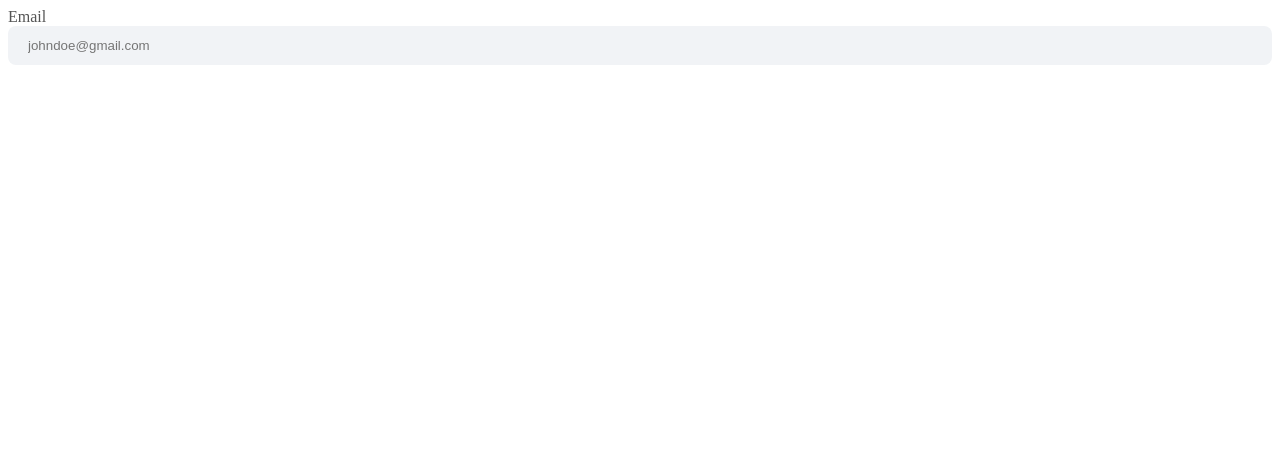
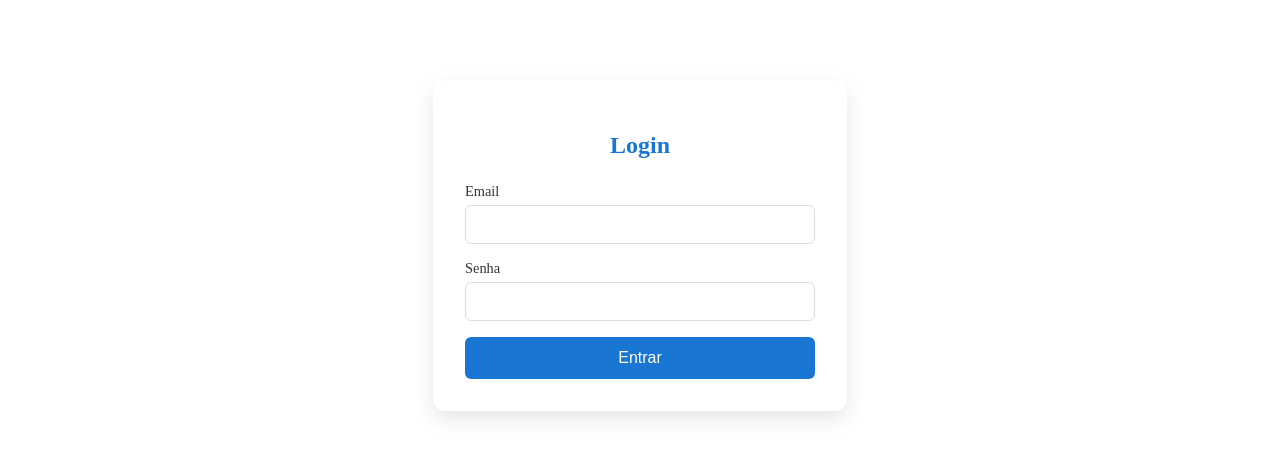
Before and after one commit to AndreReginatto93/petshop-metaway, an Angular app in the folder petshop-frontend/: page / in a window 1280 px wide. Shown: the top 458 px of the page. Built offline with nearby package versions, Linux system fonts and the light colour scheme.

Commit message:
login page

```diff
--- a/petshop-frontend/src/app/app.component.html
+++ b/petshop-frontend/src/app/app.component.html
@@ -1,11 +1,3 @@
-
-
-<app-primary-input
-            formControlName="email"
-            inputName="email"
-            type="email"
-            label="Email"
-            placeholder="johndoe@gmail.com"
-        >
+<app-login></app-login>
 
 <router-outlet />
--- a/petshop-frontend/src/app/app.component.ts
+++ b/petshop-frontend/src/app/app.component.ts
@@ -1,10 +1,10 @@
 import { Component } from '@angular/core';
 import { RouterOutlet } from '@angular/router';
-import { PrimaryInputComponent } from "./components/primary-input/primary-input.component";
+import { LoginComponent } from "./pages/login/login.component";
 
 @Component({
   selector: 'app-root',
-  imports: [RouterOutlet, PrimaryInputComponent],
+  imports: [RouterOutlet, LoginComponent],
   templateUrl: './app.component.html',
   styleUrl: './app.component.scss'
 })
--- a/petshop-frontend/src/app/components/primary-input/primary-input.component.html
+++ /dev/null
@@ -1,11 +0,0 @@
-<div class="input-wrapper">
-    <label [for]="inputName">{{ label }}</label>
-    <div class="input-content">
-        <input
-            [type]="type"
-            [placeholder]="placeholder"
-            [value]="value"
-            (input)="onInput($event)"
-        />
-    </div>
-</div>
--- a/petshop-frontend/src/app/components/primary-input/primary-input.component.scss
+++ /dev/null
@@ -1,25 +0,0 @@
-@import "../../../app/styles/variables.scss";
-
-.input-wrapper {
-    color: $text-color;
-    font-size: 16px;
-    text-align: start;
-
-    label {
-        margin-bottom: 10px;
-    }
-
-    .input-content {
-        width: 100%;
-        border-radius: 8px;
-        display: flex;
-
-        input {
-            border: none;
-            border-radius: 8px;
-            background-color: $gray-secondary-bg;
-            padding: 12px 0 12px 20px;
-            width: 100%;
-        }
-    }
-}
--- a/petshop-frontend/src/app/components/primary-input/primary-input.component.ts
+++ /dev/null
@@ -1,50 +0,0 @@
-import { Component, Input, forwardRef } from '@angular/core';
-import { ControlValueAccessor, FormGroup, NG_VALUE_ACCESSOR, ReactiveFormsModule } from '@angular/forms';
-
-type InputTypes = "text" | "email" | "password"
-
-@Component({
-  selector: 'app-primary-input',
-  standalone: true,
-  imports: [
-    ReactiveFormsModule
-  ],
-  providers: [
-    {
-      provide: NG_VALUE_ACCESSOR,
-      useExisting: forwardRef(() => PrimaryInputComponent),
-      multi: true
-    }
-  ],
-  templateUrl: './primary-input.component.html',
-  styleUrl: './primary-input.component.scss'
-})
-export class PrimaryInputComponent implements ControlValueAccessor {
-  @Input() type: InputTypes = "text";
-  @Input() placeholder: string = "";
-  @Input() label: string = "";
-  @Input() inputName: string = "";
-
-  value: string = ''
-  onChange: any = () => {}
-  onTouched: any = () => {}
-
-  onInput(event: Event){
-    const value = (event.target as HTMLInputElement).value
-    this.onChange(value)
-  }
-
-  writeValue(value: any): void {
-    this.value = value
-  }
-
-  registerOnChange(fn: any): void {
-    this.onChange = fn
-  }
-
-  registerOnTouched(fn: any): void {
-    this.onTouched = fn
-  }
-
-  setDisabledState(isDisabled: boolean): void {}
-}
--- /dev/null
+++ b/petshop-frontend/src/app/pages/login/login.component.html
@@ -0,0 +1,25 @@
+<div class="login-container">
+  <h2>Login</h2>
+
+  <form [formGroup]="loginForm">
+    <div>
+      <label>Email</label>
+      <input type="email" formControlName="email" />
+      @if (loginForm.get('email')?.touched && loginForm.controls['email'].errors) {
+        <p>Email inválido</p>
+      }
+    </div>
+
+    <div>
+      <label>Senha</label>
+      <input type="password" formControlName="password" />
+      @if (loginForm.get('password')?.touched && loginForm.controls['password'].errors) {
+        <p>Senha inválida</p>
+      }
+    </div>
+
+    <button (click)="submit()" >Entrar</button>
+  </form>
+
+
+</div>
--- /dev/null
+++ b/petshop-frontend/src/app/pages/login/login.component.scss
@@ -0,0 +1,80 @@
+.login-container {
+  width: 350px;
+  margin: 80px auto;
+  padding: 2rem;
+  background: #ffffff;
+  border-radius: 12px;
+  box-shadow: 0 8px 20px rgba(0, 0, 0, 0.1);
+  * {
+    box-sizing: border-box;
+  }
+
+  h2 {
+    text-align: center;
+    margin-bottom: 1.5rem;
+    color: #1976d2;
+    font-weight: 600;
+  }
+
+  form {
+    display: flex;
+    flex-direction: column;
+    gap: 1rem;
+
+    label {
+      font-size: 0.9rem;
+      font-weight: 500;
+      margin-bottom: 0.3rem;
+      color: #333;
+      display: block;
+    }
+
+    input {
+      width: 100%;
+      padding: 10px 12px;
+      border: 1px solid #ddd;
+      border-radius: 6px;
+      font-size: 0.95rem;
+      transition: border-color 0.2s, box-shadow 0.2s;
+
+      &:focus {
+        outline: none;
+        border-color: #1976d2;
+        box-shadow: 0 0 0 3px rgba(25, 118, 210, 0.15);
+      }
+    }
+
+    p {
+      margin: 0.2rem 0 0;
+      font-size: 0.85rem;
+      color: #d32f2f;
+    }
+
+    button {
+      padding: 12px;
+      border: none;
+      border-radius: 6px;
+      font-size: 1rem;
+      font-weight: 500;
+      cursor: pointer;
+      background: #1976d2;
+      color: #fff;
+      transition: background 0.2s, transform 0.1s;
+
+      &:hover {
+        background: #1565c0;
+      }
+
+      &:active {
+        transform: scale(0.97);
+      }
+    }
+  }
+
+  p {
+    padding-top: 4px;
+    font-size: 0.8rem;
+    color: #d32f2f;
+    font-weight: 500;
+  }
+}
--- /dev/null
+++ b/petshop-frontend/src/app/pages/login/login.component.ts
@@ -0,0 +1,36 @@
+import { Component } from '@angular/core';
+import { FormBuilder, FormControl, FormGroup, ReactiveFormsModule, Validators } from '@angular/forms';
+
+@Component({
+  selector: 'app-login',
+  imports: [
+    ReactiveFormsModule
+  ],
+  templateUrl: './login.component.html',
+  styleUrl: './login.component.scss'
+})
+export class LoginComponent {
+    loginForm!: FormGroup;
+
+  constructor(
+  ){
+    this.loginForm = new FormGroup({
+      email: new FormControl('', [Validators.required, Validators.email]),
+      password: new FormControl('', [Validators.required, Validators.minLength(6)])
+    }, { updateOn: 'submit' })
+  }
+
+  submit(){
+    if (this.loginForm.invalid) {
+      this.loginForm.markAllAsTouched(); // força exibir erros
+      return;
+    }
+
+    const { email, password } = this.loginForm.value;
+    alert(`Login com sucesso: ${email}`);
+  }
+
+  navigate(){
+
+  }
+}
```
Also changed, not shown: 1 other file (tests, documents, lock files or other folders).
